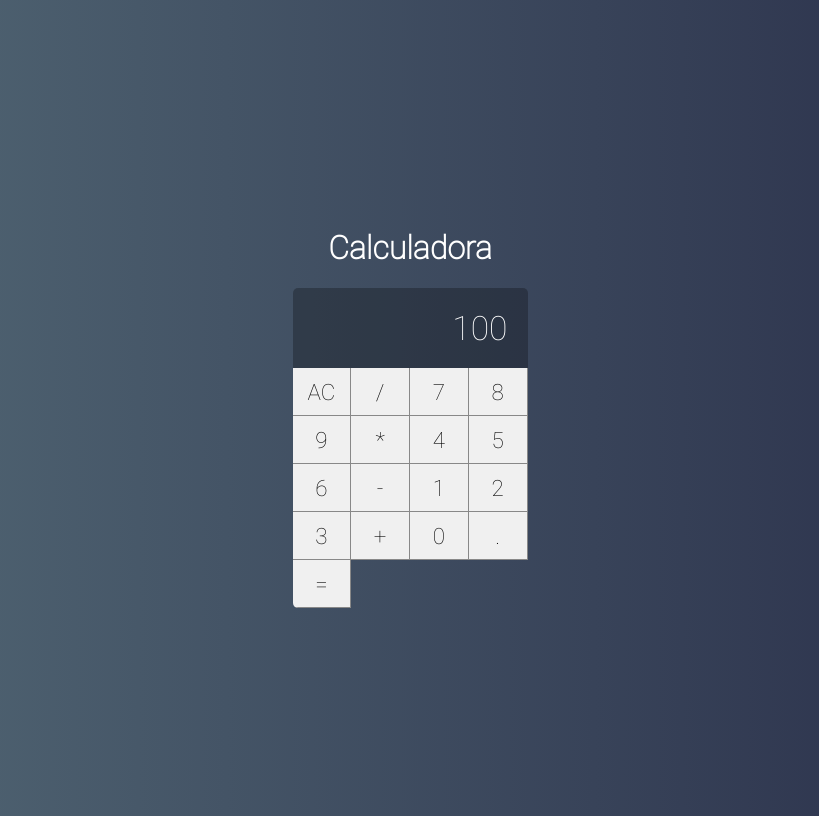
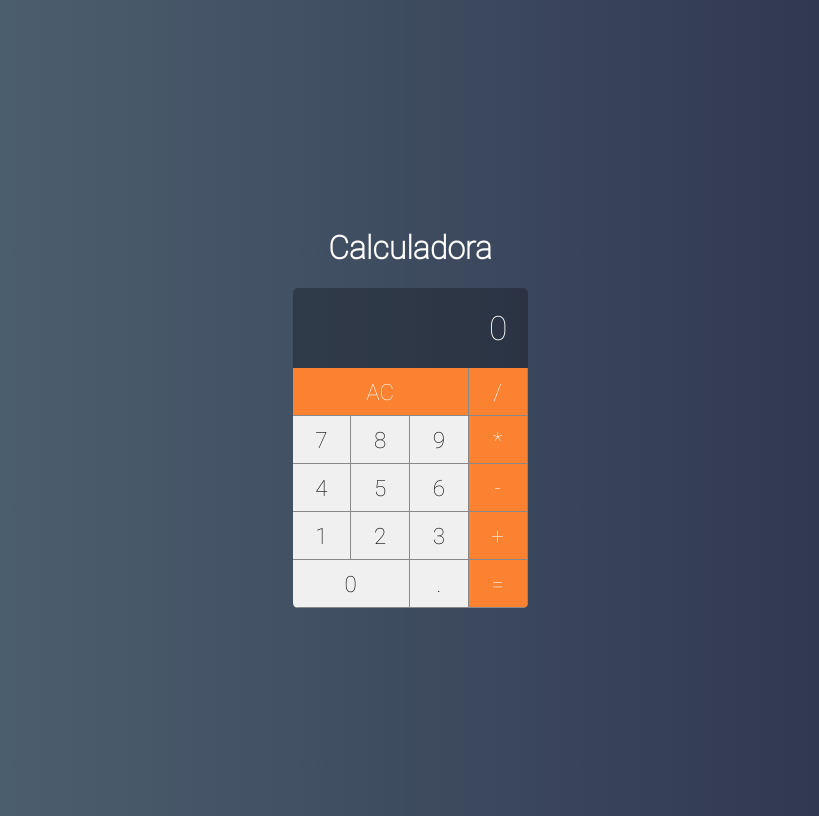
Before and after one commit to vcnsiqueira/calculator_react_hooks, a React (Create React App) app: page / in a window 1280 px wide. Shown: the whole page, without its empty margins (230-1049 px from the left). Built offline with nearby package versions, Linux system fonts and the light colour scheme.

Commit message:
I included some new properties to the button component in order to separate digit buttons from operation buttons. Besides that, I started to deal with the logic of the calculator by creating a function to deal with digit click and clear display

```diff
--- a/src/components/Button.css
+++ b/src/components/Button.css
@@ -11,3 +11,24 @@
     border-bottom: var(--border-button);
     outline: none;
 }
+
+.button:active {
+    background-color: #CCC;
+}
+
+.button.double {
+    grid-column: span 2;
+}
+
+.button.triple {
+    grid-column: span 3;
+}
+
+.button.operation {
+    background-color: #FA8231;
+    color: #FFF;
+}
+
+.button.operation:active {
+    background-color: #FA8231CC;
+}
--- a/src/components/Button.jsx
+++ b/src/components/Button.jsx
@@ -1,9 +1,17 @@
 import React from 'react';
 import './Button.css';
 
-const Button = ({ label }) => {
+const Button = ({ label, operation, double, triple, onClick}) => {
+
+    let classes = `button ${operation ? 'operation' : ''} ${double ? 'double' : ''} ${triple ? 'triple' : ''}`
+
     return(
-        <button className="button">{label}</button>
+        <button
+            className={classes}
+            onClick={event => onClick && onClick(label)}
+        >
+            {label}
+        </button>
     );
 }
 
--- a/src/main/Calculator.jsx
+++ b/src/main/Calculator.jsx
@@ -5,26 +5,60 @@ import Button from '../components/Button';
 import Display from '../components/Display';
 
 const Calculator = () => {
+
+    const [displayValue, setDisplayValue] = useState('0');
+    const [clearDisplay, setClearDisplay] = useState(false);
+    const [operation, setOperation] = useState(null);
+    const [values, setValues] = useState([0,0]);
+    const [current, setCurrent] = useState(0);
+
+    const clearMemory = () => {
+        setDisplayValue('0');
+        setClearDisplay(false);
+        setOperation(null);
+        setValues([0,0]);
+        setCurrent(0);
+    };
+
+    const handleOperation = operation => {
+        console.log(operation);
+    };
+
+    const addDigit = n => {
+        if (n === '.' && displayValue.includes('.')) {
+            return
+        }
+
+        const clear = displayValue === '0' || clearDisplay
+        console.log('clear: ' + clear);
+        const currentValue = clear ? '' : displayValue
+        console.log('currentValue: ' + currentValue);
+        const showValue = currentValue + n
+
+        setDisplayValue(showValue);
+        setClearDisplay(false);
+    };
+
     return(
         <div className="calculator">
-            <Display value={100}/>
-            <Button label="AC"/>
-            <Button label="/"/>
-            <Button label="7"/>
-            <Button label="8"/>
-            <Button label="9"/>
-            <Button label="*"/>
-            <Button label="4"/>
-            <Button label="5"/>
-            <Button label="6"/>
-            <Button label="-"/>
-            <Button label="1"/>
-            <Button label="2"/>
-            <Button label="3"/>
-            <Button label="+"/>
-            <Button label="0"/>
-            <Button label="."/>
-            <Button label="="/>
+            <Display value={displayValue}/>
+            <Button label="AC" triple operation onClick={clearMemory}/>
+            <Button label="/" operation onClick={handleOperation}/>
+            <Button label="7" onClick={addDigit}/>
+            <Button label="8" onClick={addDigit}/>
+            <Button label="9" onClick={addDigit}/>
+            <Button label="*" operation onClick={handleOperation}/>
+            <Button label="4" onClick={addDigit}/>
+            <Button label="5" onClick={addDigit}/>
+            <Button label="6" onClick={addDigit}/>
+            <Button label="-" operation onClick={handleOperation}/>
+            <Button label="1" onClick={addDigit}/>
+            <Button label="2" onClick={addDigit}/>
+            <Button label="3" onClick={addDigit}/>
+            <Button label="+" operation onClick={handleOperation}/>
+            <Button label="0" double onClick={addDigit}/>
+            <Button label="." onClick={addDigit}/>
+            <Button label="=" operation onClick={handleOperation}/>
         </div>
     );
 };
```
